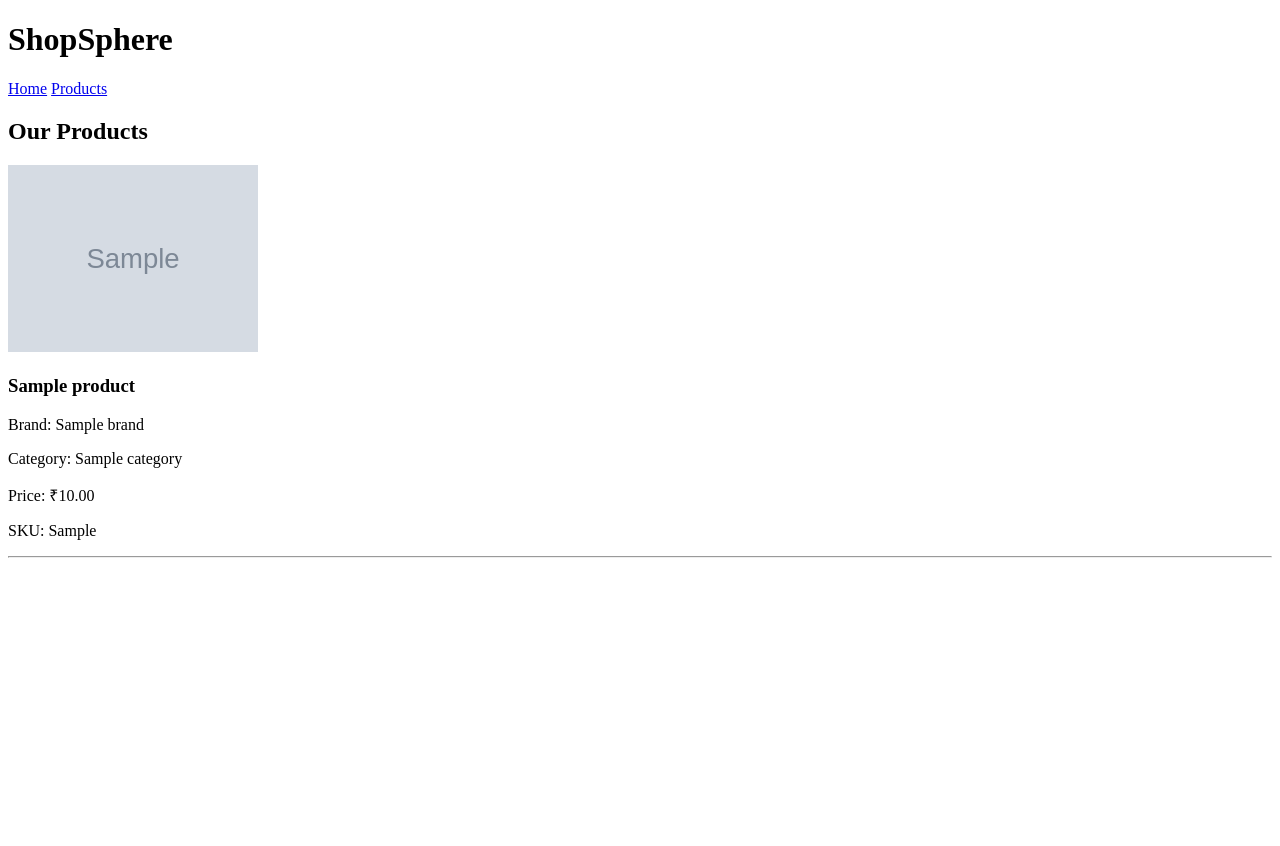
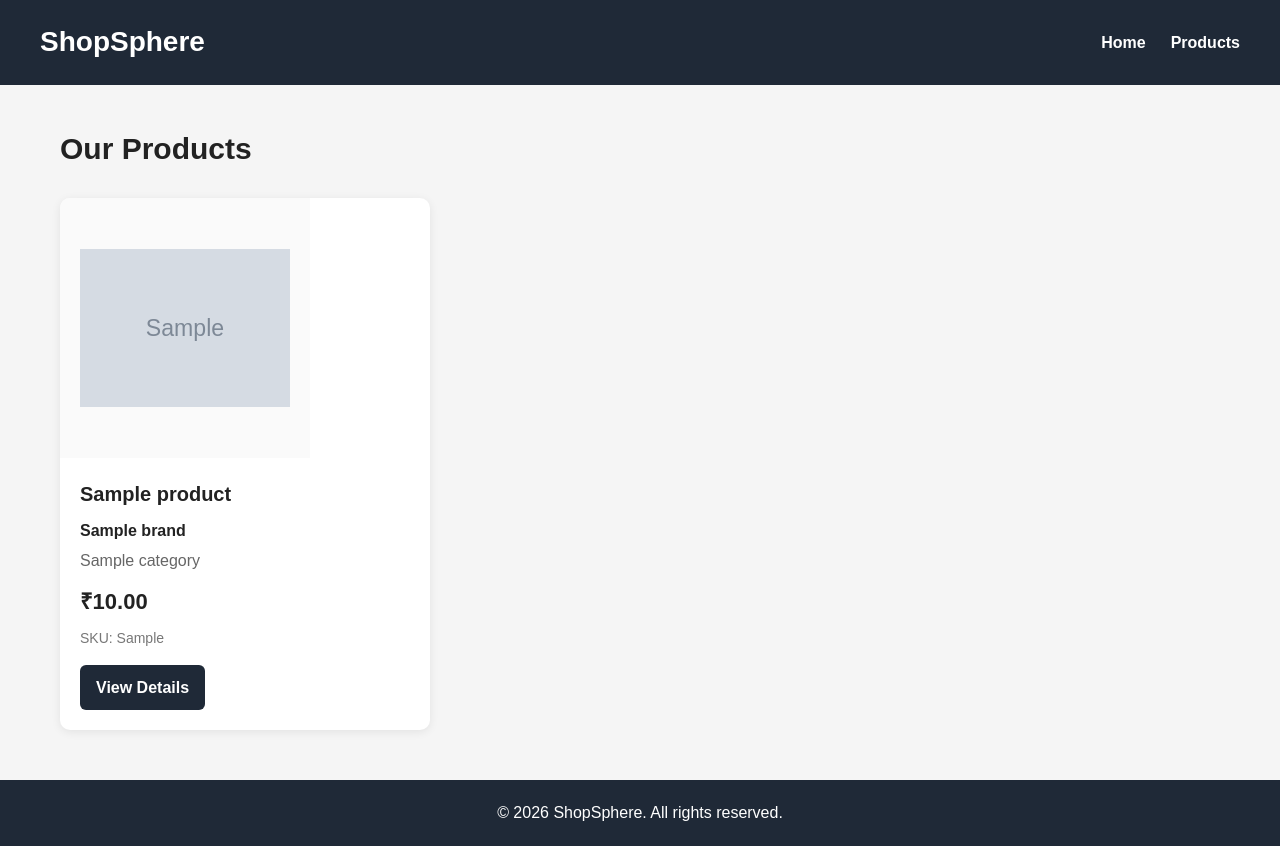
Before and after one commit to poojaagee/ShopSphere-E-Commerce-Web-App, a Django app: page /products/ in a window 1280 px wide. Before the commit the page ends 558 px from the top, so only its background shows below. Run offline with Django 5.2, Linux system fonts and the light colour scheme; tables that the repository leaves empty hold one stand-in row (values such as "Sample post"); grey boxes marked "Sample" are stand-in pictures.

Commit message:
Add reusable layout and product catalog styling

```diff
--- /dev/null
+++ b/static/css/style.css
@@ -0,0 +1,221 @@
+/* =========================
+   ShopSphere - Global Styles
+   ========================= */
+
+* {
+    box-sizing: border-box;
+    margin: 0;
+    padding: 0;
+}
+
+body {
+    font-family: Arial, sans-serif;
+    background-color: #f5f5f5;
+    color: #222;
+    line-height: 1.6;
+}
+
+/* =========================
+   Header & Navigation
+   ========================= */
+
+header {
+    background-color: #1f2937;
+    color: white;
+    padding: 20px 40px;
+
+    display: flex;
+    justify-content: space-between;
+    align-items: center;
+}
+
+header h1 {
+    font-size: 28px;
+}
+
+nav {
+    display: flex;
+    gap: 25px;
+}
+
+nav a {
+    color: white;
+    text-decoration: none;
+    font-weight: bold;
+}
+
+nav a:hover {
+    text-decoration: underline;
+}
+
+/* =========================
+   Main Content
+   ========================= */
+
+main {
+    max-width: 1200px;
+    margin: 40px auto;
+    padding: 0 20px;
+}
+
+main h2 {
+    margin-bottom: 25px;
+    font-size: 30px;
+}
+
+/* =========================
+   Product
+   ========================= */
+
+article {
+    background-color: white;
+    padding: 25px;
+    margin-bottom: 25px;
+    border-radius: 8px;
+    box-shadow: 0 2px 8px rgba(0, 0, 0, 0.08);
+}
+
+article img {
+    display: block;
+    max-width: 250px;
+    height: auto;
+    margin-bottom: 20px;
+}
+
+article h3 {
+    font-size: 22px;
+    margin-bottom: 10px;
+}
+
+article p {
+    margin-bottom: 5px;
+}
+
+/* =========================
+   Footer
+   ========================= */
+
+footer {
+    background-color: #1f2937;
+    color: white;
+    text-align: center;
+    padding: 20px;
+    margin-top: 50px;
+}
+
+/* =========================
+   Responsive Design
+   ========================= */
+
+@media (max-width: 600px) {
+
+    header {
+        padding: 20px;
+        flex-direction: column;
+        gap: 15px;
+    }
+
+    nav {
+        gap: 15px;
+    }
+
+    main {
+        margin-top: 25px;
+    }
+
+}
+
+/* =========================
+   Product Grid
+   ========================= */
+
+.product-grid {
+    display: grid;
+    grid-template-columns: repeat(3, 1fr);
+    gap: 25px;
+}
+
+.product-card {
+    background-color: white;
+    border-radius: 10px;
+    overflow: hidden;
+    box-shadow: 0 2px 10px rgba(0, 0, 0, 0.08);
+    transition: transform 0.2s ease, box-shadow 0.2s ease;
+    padding: 0;
+    margin: 0;
+}
+
+.product-card:hover {
+    transform: translateY(-4px);
+    box-shadow: 0 6px 18px rgba(0, 0, 0, 0.12);
+}
+
+.product-image {
+    width: 100%;
+    height: 260px;
+    object-fit: contain;
+    padding: 20px;
+    background-color: #fafafa;
+    margin: 0;
+}
+
+.product-info {
+    padding: 20px;
+}
+
+.product-info h3 {
+    font-size: 20px;
+    margin-bottom: 8px;
+}
+
+.product-brand {
+    font-weight: bold;
+    margin-bottom: 5px;
+}
+
+.product-category {
+    color: #666;
+    margin-bottom: 10px;
+}
+
+.product-price {
+    font-size: 22px;
+    font-weight: bold;
+    margin-bottom: 8px;
+}
+
+.product-sku {
+    font-size: 14px;
+    color: #777;
+    margin-bottom: 15px;
+}
+
+.btn {
+    display: inline-block;
+    background-color: #1f2937;
+    color: white;
+    text-decoration: none;
+    padding: 10px 16px;
+    border-radius: 6px;
+    font-weight: bold;
+}
+
+.btn:hover {
+    background-color: #374151;
+}
+
+/* =========================
+   Product Grid Responsive
+   ========================= */
+
+@media (max-width: 900px) {
+    .product-grid {
+        grid-template-columns: repeat(2, 1fr);
+    }
+}
+
+@media (max-width: 600px) {
+    .product-grid {
+        grid-template-columns: 1fr;
+    }
+}
--- /dev/null
+++ b/templates/base.html
@@ -0,0 +1,33 @@
+{% load static %}
+<!DOCTYPE html>
+<html lang="en">
+<head>
+    <meta charset="UTF-8">
+    <meta name="viewport" content="width=device-width, initial-scale=1.0">
+
+    <title>{% block title %}ShopSphere{% endblock %}</title>
+    <link rel="stylesheet" href="{% static 'css/style.css' %}">
+</head>
+
+<body>
+
+    <header>
+        <h1>ShopSphere</h1>
+
+        <nav>
+            <a href="/">Home</a>
+            <a href="/products/">Products</a>
+        </nav>
+    </header>
+
+    <main>
+        {% block content %}
+        {% endblock %}
+    </main>
+
+    <footer>
+        <p>&copy; 2026 ShopSphere. All rights reserved.</p>
+    </footer>
+
+</body>
+</html>
--- a/templates/products/product_list.html
+++ b/templates/products/product_list.html
@@ -1,53 +1,65 @@
-<!DOCTYPE html>
-<html lang="en">
-<head>
-    <meta charset="UTF-8">
-    <meta name="viewport" content="width=device-width, initial-scale=1.0">
+{% extends "base.html" %}
 
-    <title>ShopSphere | Products</title>
-</head>
+{% block title %}ShopSphere | Products{% endblock %}
 
-<body>
+{% block content %}
 
-    <header>
-        <h1>ShopSphere</h1>
-        <nav>
-            <a href="/">Home</a>
-            <a href="/products/">Products</a>
-        </nav>
-    </header>
-
-    <main>
     <h2>Our Products</h2>
 
     {% if products %}
+
+        <div class="product-grid">
+
             {% for product in products %}
-                <article>
+
+                <article class="product-card">
+
                     {% with primary_image=product.images.first %}
                         {% if primary_image %}
                             <img
                                 src="{{ primary_image.image.url }}"
                                 alt="{{ primary_image.alt_text|default:product.name }}"
-                            width="250"
+                                class="product-image"
                             >
                         {% endif %}
                     {% endwith %}
 
+                    <div class="product-info">
+
                         <h3>{{ product.name }}</h3>
 
-                    <p>Brand: {{ product.brand.name }}</p>
-                    <p>Category: {{ product.category.name }}</p>
-                    <p>Price: ₹{{ product.price }}</p>
-                    <p>SKU: {{ product.sku }}</p>
+                        <p class="product-brand">
+                            {{ product.brand.name }}
+                        </p>
+
+                        <p class="product-category">
+                            {{ product.category.name }}
+                        </p>
+
+                        <p class="product-price">
+                            ₹{{ product.price }}
+                        </p>
+
+                        <p class="product-sku">
+                            SKU: {{ product.sku }}
+                        </p>
+
+                        <a href="#" class="btn">
+                            View Details
+                        </a>
+
+                    </div>
 
                 </article>
 
-                <hr>
             {% endfor %}
+
+        </div>
+
     {% else %}
+
         <p>No products are currently available.</p>
+
     {% endif %}
-    </main>
 
-</body>
-</html>
+{% endblock %}
```
Also changed, not shown: config/settings.py (+6 -1 lines). Lines whose indentation alone changed are shown as unchanged.
